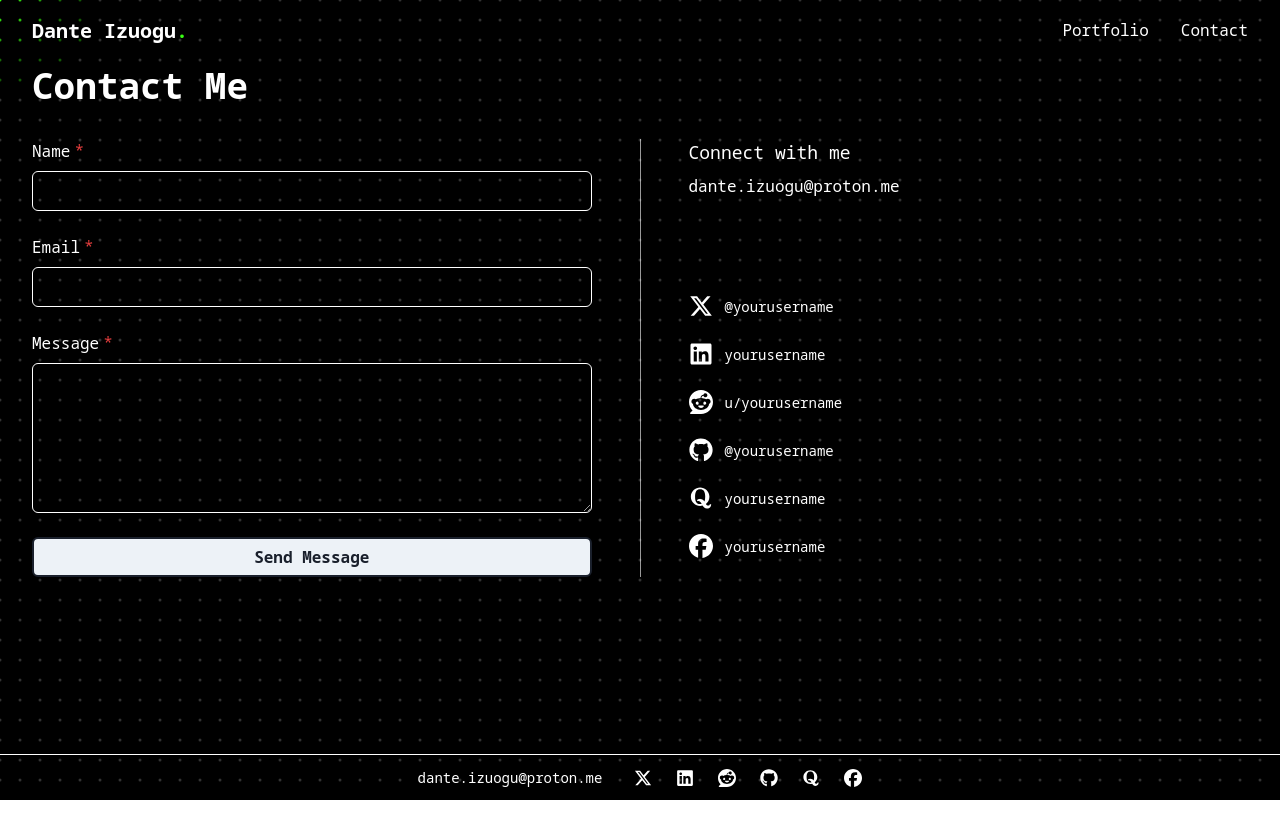
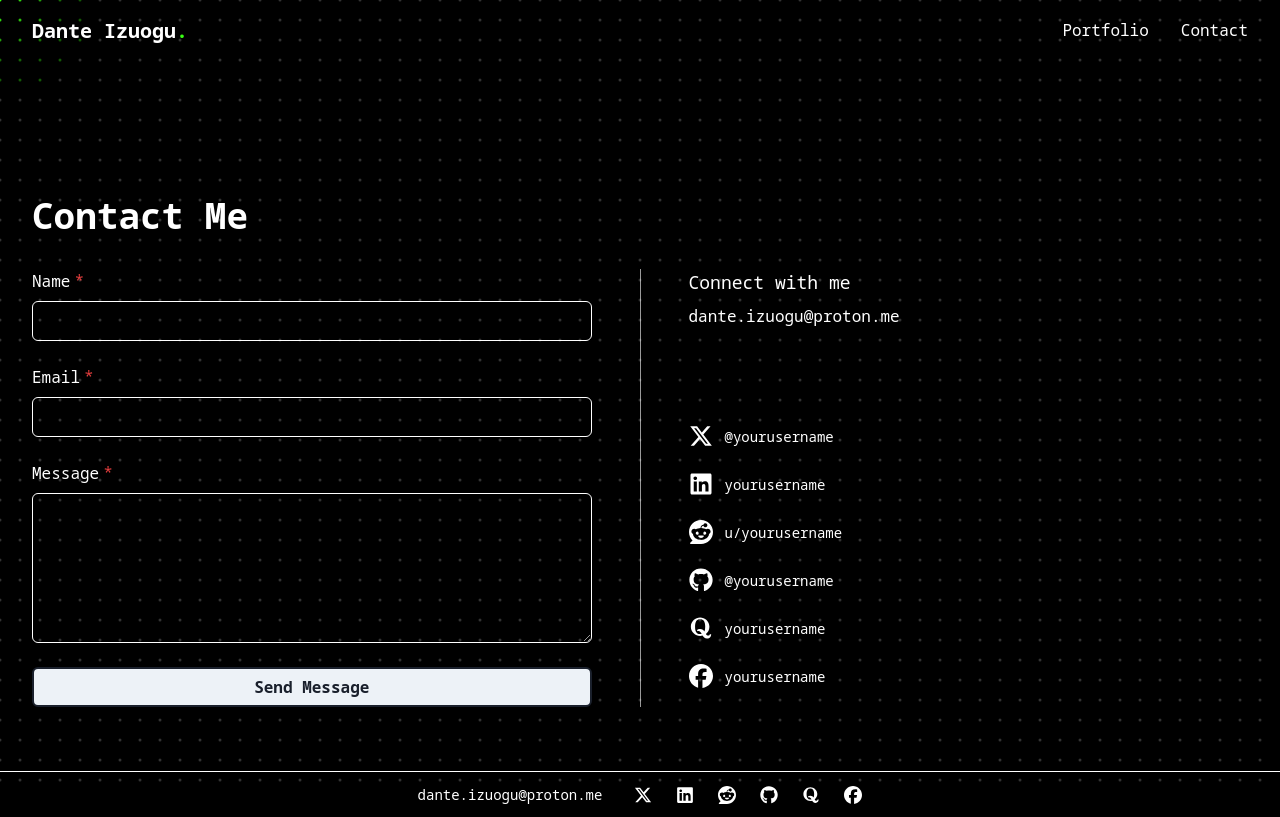
Before and after one commit to Danteizuogu/portfolio-site, a React (Vite) app: page /contact in a window 1280 px wide. Built offline with nearby package versions, Linux system fonts and the light colour scheme.

Commit message:
static header + footer fix

```diff
--- a/src/components/Footer.tsx
+++ b/src/components/Footer.tsx
@@ -1,7 +1,9 @@
 import { Box, Flex, HStack, Link, Text } from '@chakra-ui/react'
+import { useLocation } from 'react-router-dom'
 import { FaXTwitter, FaLinkedin, FaReddit, FaGithub, FaQuora, FaFacebook } from 'react-icons/fa6'
 
 const Footer = () => {
+  const location = useLocation()
   const socialLinks = [
     { icon: FaXTwitter, url: 'https://twitter.com/yourusername', label: 'Twitter' },
     { icon: FaLinkedin, url: 'https://linkedin.com/in/yourusername', label: 'LinkedIn' },
@@ -19,11 +21,11 @@ const Footer = () => {
       py={3}
       borderTop="1px"
       borderColor="brand.light"
-      position="fixed"
-      bottom="0"
-      left="0"
-      right="0"
-      zIndex="1"
+      position={location.pathname === '/' ? 'fixed' : 'static'}
+      bottom={location.pathname === '/' ? '0' : undefined}
+      left={location.pathname === '/' ? '0' : undefined}
+      right={location.pathname === '/' ? '0' : undefined}
+      zIndex={1}
     >
       <Flex
         align="center"
--- a/src/components/Navbar.tsx
+++ b/src/components/Navbar.tsx
@@ -1,17 +1,19 @@
 import { Box, Flex, Link, Spacer } from '@chakra-ui/react'
-import { Link as RouterLink } from 'react-router-dom'
+import { Link as RouterLink, useLocation } from 'react-router-dom'
 
 const Navbar = () => {
+  const location = useLocation()
+
   return (
     <Box
       as="nav"
       bg="transparent"
       px={8}
       py={4}
-      position="fixed"
-      top="0"
-      left="0"
-      right="0"
+      position={location.pathname === '/' ? 'fixed' : 'static'}
+      top={location.pathname === '/' ? '0' : undefined}
+      left={location.pathname === '/' ? '0' : undefined}
+      right={location.pathname === '/' ? '0' : undefined}
       zIndex="2"
 
     >
--- a/src/pages/Contact.tsx
+++ b/src/pages/Contact.tsx
@@ -115,7 +115,7 @@ const Contact = () => {
   ]
 
   return (
-    <Box py={8}>
+    <Box py={8} pt="100px">
       <Heading color="brand.dark" mb={8}>Contact Me</Heading>
 
       <Grid templateColumns={{ base: '1fr', md: '1fr 1px 1fr' }} gap={12}>
```
